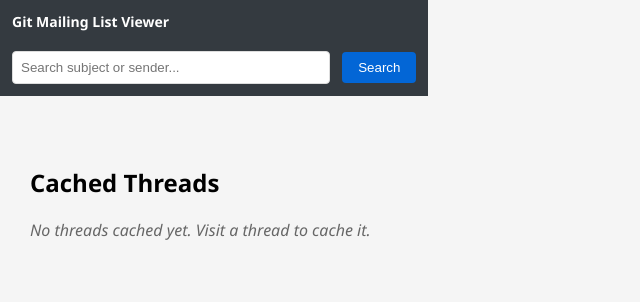
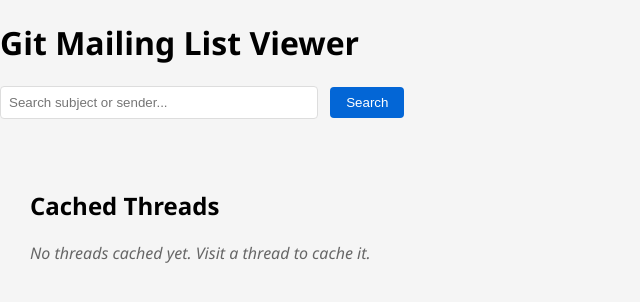
Before and after one commit to jvns/git-list-viewer, a Flask app: template templates/index.html in a window 1280 px wide. Shown: the top 302 px of the page, without its empty margins (0-640 px from the left). Run offline with Flask 3, Linux system fonts and the light colour scheme; the template is opened without the code that fills it, so the values that code supplies are empty.

Commit message:
refactor

```diff
--- a/static/css/style.css
+++ b/static/css/style.css
@@ -21,22 +21,6 @@
     flex: 1;
     background: white;
     overflow-y: auto;
-}
-
-.header {
-    background: #343a40;
-    color: white;
-    padding: 12px;
-}
-
-.header h1 {
-    margin: 0;
-    font-size: 14px;
-}
-
-.header a {
-    color: #88c0ff;
-    text-decoration: none;
 }
 
 .thread-list {
--- a/templates/thread.html
+++ b/templates/thread.html
@@ -14,10 +14,6 @@
 <body>
   <div class="container">
     <div class="sidebar">
-      <div class="header">
-        <h1>Thread Messages</h1>
-      </div>
-
       <div class="thread-info">
         {{ messages|length }} message{% if messages|length != 1 %}s{% endif %} in thread
       </div>
```
